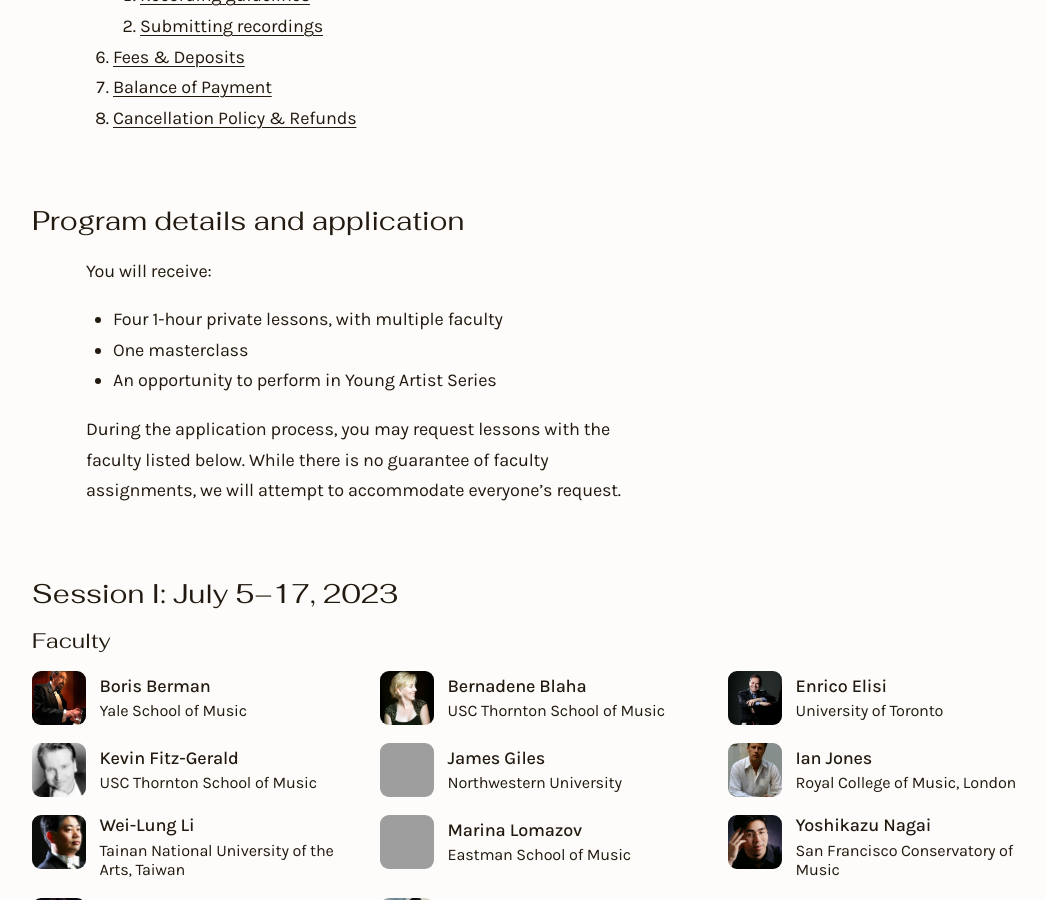
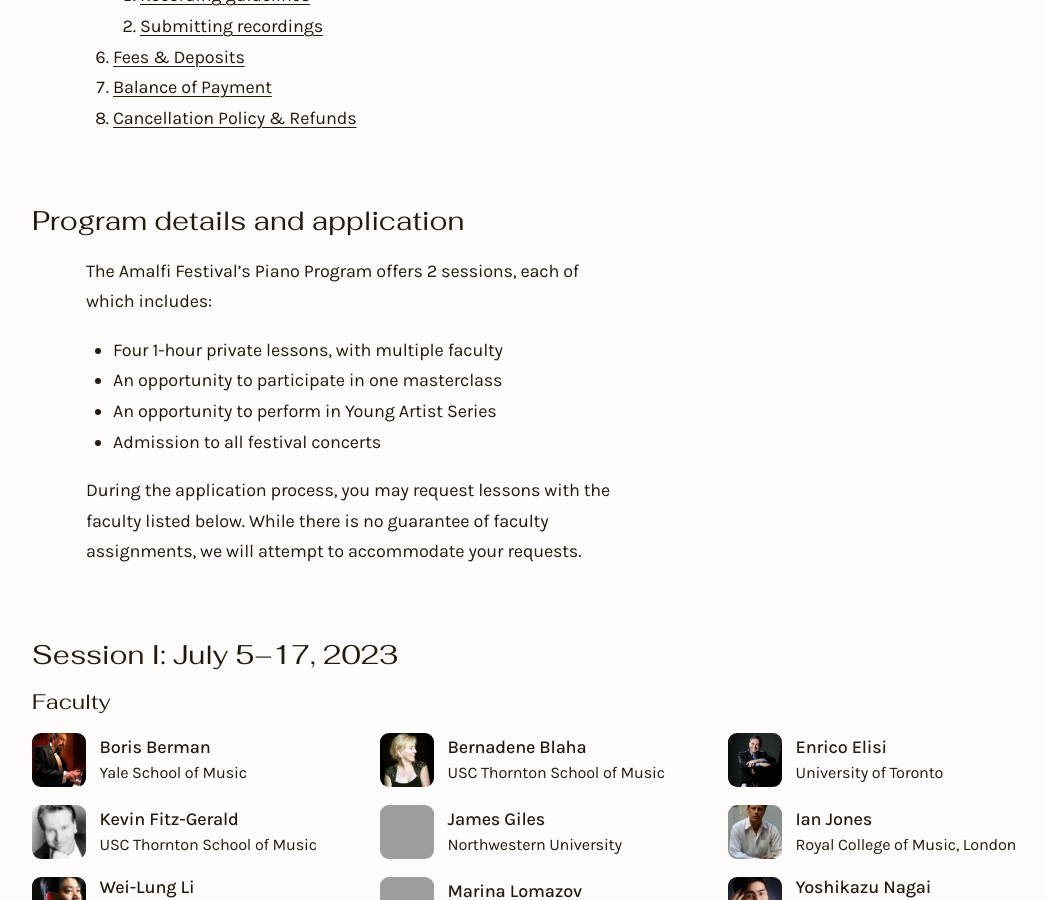
Before and after one commit to Amalfi-Festival/amalfi-festival-org, a Jekyll site: the page built from _apply/piano.md, in a window 1280 px wide and 900 px high, scrolled down 581 px. Shown: the whole window, without its empty margins (95-1141 px from the left). Built offline with Jekyll 4.4.1, drawn with Linux system fonts in a browser that asks for light colours; grey boxes are pictures that could not be loaded.

Commit message:
Update piano.md
Update program details

```diff
--- a/_apply/piano.md
+++ b/_apply/piano.md
@@ -8,13 +8,14 @@ program-name: piano
 
 ## Program details and application
 
-You will receive:
+The Amalfi Festival's Piano Program offers 2 sessions, each of which includes:
 
 * Four 1-hour private lessons, with multiple faculty
-* One masterclass
+* An opportunity to participate in one masterclass
 * An opportunity to perform in Young Artist Series
+* Admission to all festival concerts
 
-During the application process, you may request lessons with the faculty listed below. While there is no guarantee of faculty assignments, we will attempt to accommodate everyone's request.
+During the application process, you may request lessons with the faculty listed below. While there is no guarantee of faculty assignments, we will attempt to accommodate your requests.
 
 {% include site/session-info.md show-localization=false %}
 
```
